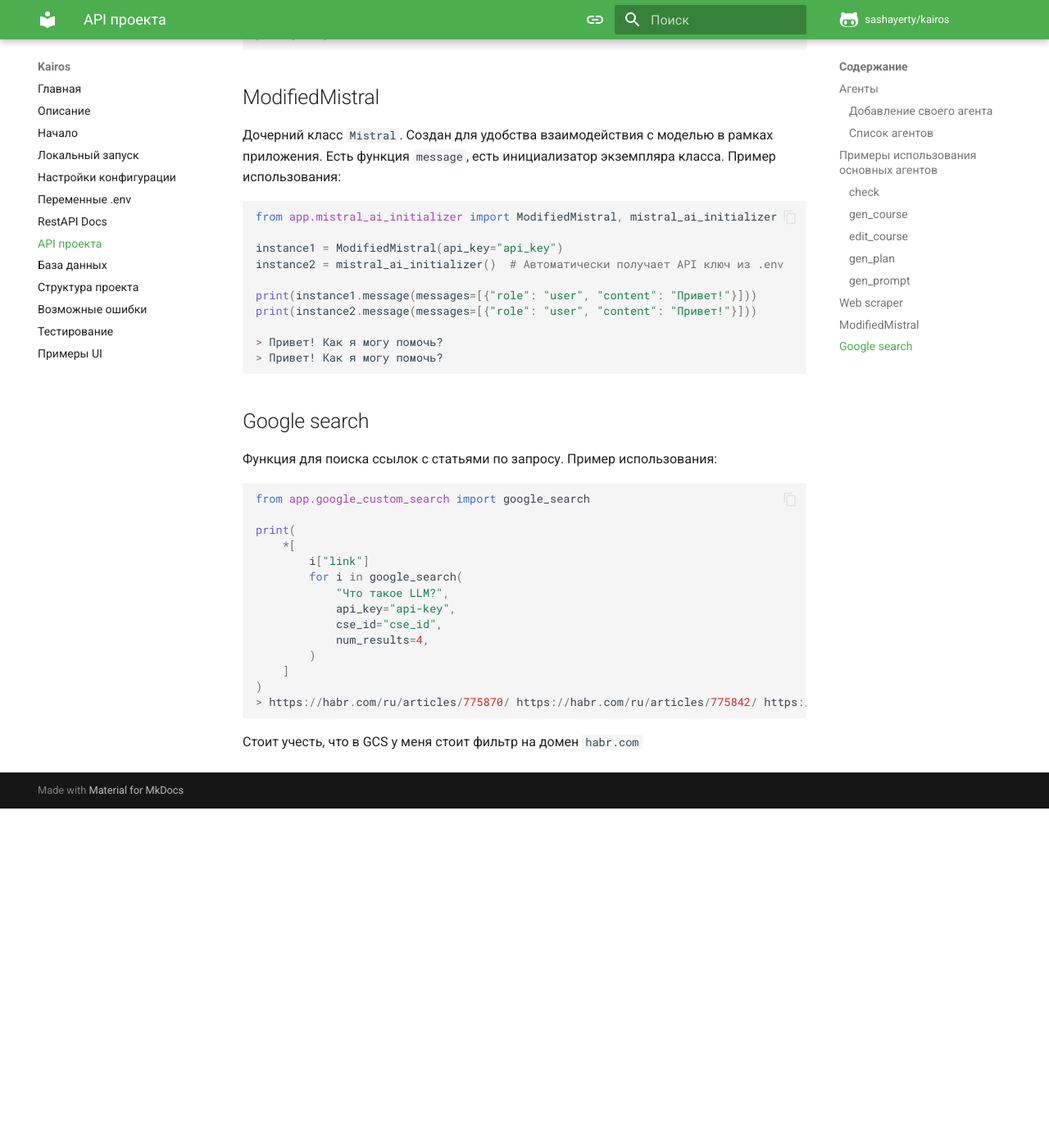
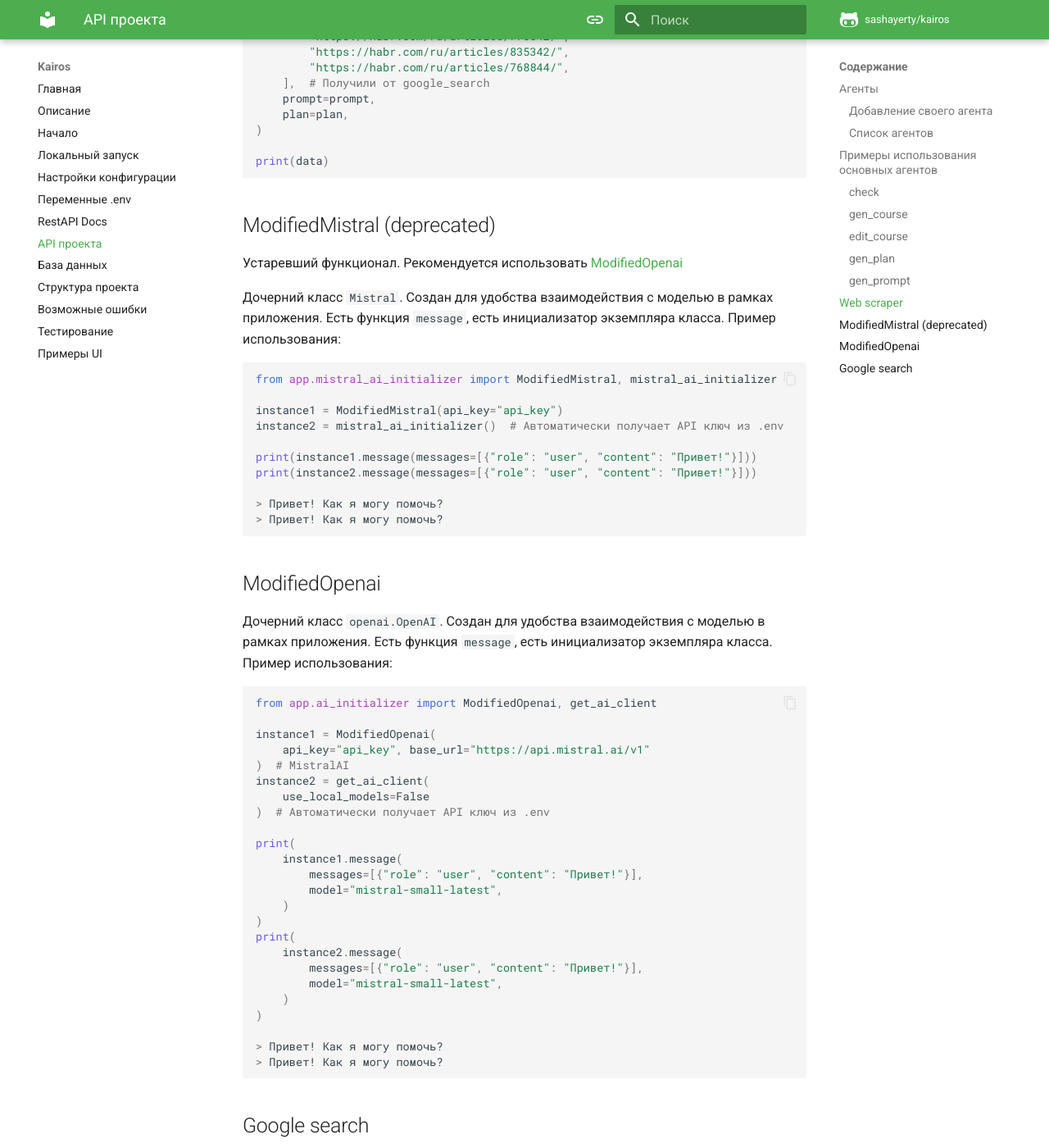
Before and after one commit to Sashayerty/kairos, an MkDocs documentation site: the page built from docs/api.md, in a window 1280 px wide and 1400 px high, scrolled down 4592 px. Shown: the whole window at 82% size. Built offline with MkDocs 1.6.1 and Material for MkDocs 9.7.7, drawn with Linux system fonts in a browser that asks for light colours; emoji names are drawn with the system emoji font; comment, search, counter and statistics services are not loaded; before the commit the page ends 5578 px from its top, so only the background shows below that; some of the changed text lies outside the part shown.

Commit message:
Обновил документацию и инициализатор Mistral AI, отметил устаревший функционал

````diff
--- a/docs/api.md
+++ b/docs/api.md
@@ -16,12 +16,14 @@ from .<роль/задача агента>_agent import <функция аген
 
 1. Создаем файл `kairos_agent.py` в `app/agents`
 2. Пусть у него будет такое наполнение:
+
 ```python
-from app.mistral_ai_initializer import mistral_ai_initializer
+from app.ai_initializer import get_ai_client
+from app.config import config
 
 
-def kairos_agent_useful_function(name: str) -> str:
-    client = mistral_ai_initializer()
+def kairos_agent_useful_function(name: str, use_local_models: bool = False) -> str:
+    client = get_ai_client(use_local_models)
     response = client.message(
         messages=[
             {
@@ -32,7 +34,12 @@ def kairos_agent_useful_function(name: str) -> str:
                 "role": "user",
                 "content": f"Поздоровайся с {name}",
             },
-        ]
+        ],
+        model=(
+            config.MISTRAL_MODEL_NAME
+            if not use_local_models
+            else config.OLLAMA_MODEL_NAME
+        ),
     )
     return response
 
@@ -42,7 +49,9 @@ print(greeting)
 
 > Добрый день, уважаемый Александр! Рад видеть вас в добром здравии. Как протекает ваш день?
 ```
+
 3. Теперь в `app/agents/__init__.py` дописываем:
+
 ```python
 ...
 # Остальные импорты
@@ -70,7 +79,10 @@ from .kairos_agent import kairos_agent_useful_function
 ```python
 from app.agents import {название функции из таблицы}
 ```
+
 ## Примеры использования основных агентов
+
+В примерах везде используется `MistralAI`
 
 ### `check`
 
@@ -169,9 +181,6 @@ print(prompt)   # Промпт для других моделей
 > Ты опытный синьор-разработчик специализирующийся на ...
 ```
 
-
-
-
 ## Web scraper
 
 Web scraper - функция для парсинга и комплексной обработки данных из Интернета. Пайплайн обработки данных:
@@ -210,7 +219,9 @@ data = scraper(
 print(data)
 ```
 
-## ModifiedMistral
+## ModifiedMistral (deprecated)
+
+Устаревший функционал. Рекомендуется использовать [ModifiedOpenai](./api.md#modifiedopenai)
 
 Дочерний класс `Mistral`. Создан для удобства взаимодействия с моделью в рамках приложения. Есть функция `message`, есть инициализатор экземпляра класса. Пример использования:
 
@@ -222,6 +233,37 @@ instance2 = mistral_ai_initializer()  # Автоматически получа
 
 print(instance1.message(messages=[{"role": "user", "content": "Привет!"}]))
 print(instance2.message(messages=[{"role": "user", "content": "Привет!"}]))
+
+> Привет! Как я могу помочь?
+> Привет! Как я могу помочь?
+```
+
+## ModifiedOpenai
+
+Дочерний класс `openai.OpenAI`. Создан для удобства взаимодействия с моделью в рамках приложения. Есть функция `message`, есть инициализатор экземпляра класса. Пример использования:
+
+```python
+from app.ai_initializer import ModifiedOpenai, get_ai_client
+
+instance1 = ModifiedOpenai(
+    api_key="api_key", base_url="https://api.mistral.ai/v1"
+)  # MistralAI
+instance2 = get_ai_client(
+    use_local_models=False
+)  # Автоматически получает API ключ из .env
+
+print(
+    instance1.message(
+        messages=[{"role": "user", "content": "Привет!"}],
+        model="mistral-small-latest",
+    )
+)
+print(
+    instance2.message(
+        messages=[{"role": "user", "content": "Привет!"}],
+        model="mistral-small-latest",
+    )
+)
 
 > Привет! Как я могу помочь?
 > Привет! Как я могу помочь?
````
Also changed, not shown: other parts of docs/api.md (+2 -2 lines), docs/config_settings.md (+3 -1 lines), docs/structure.md (+2 -2 lines), 1 other file.
